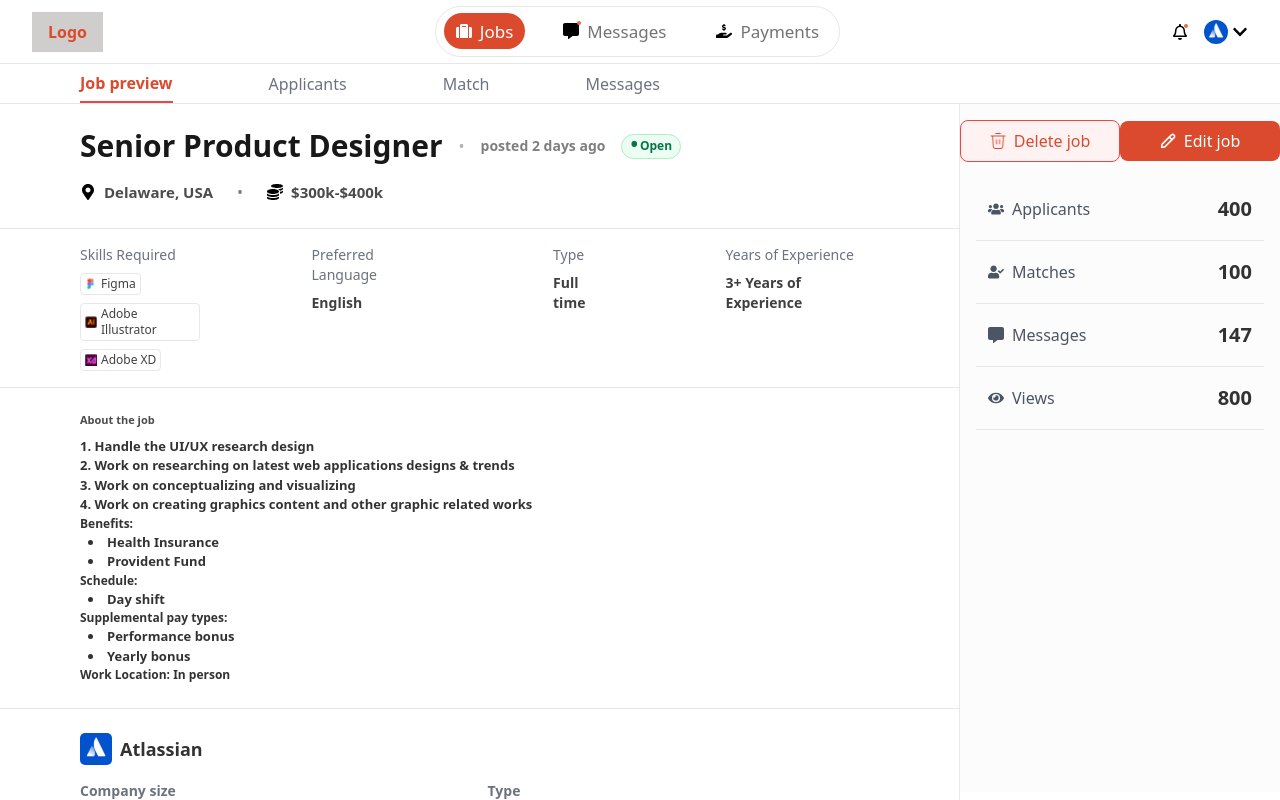
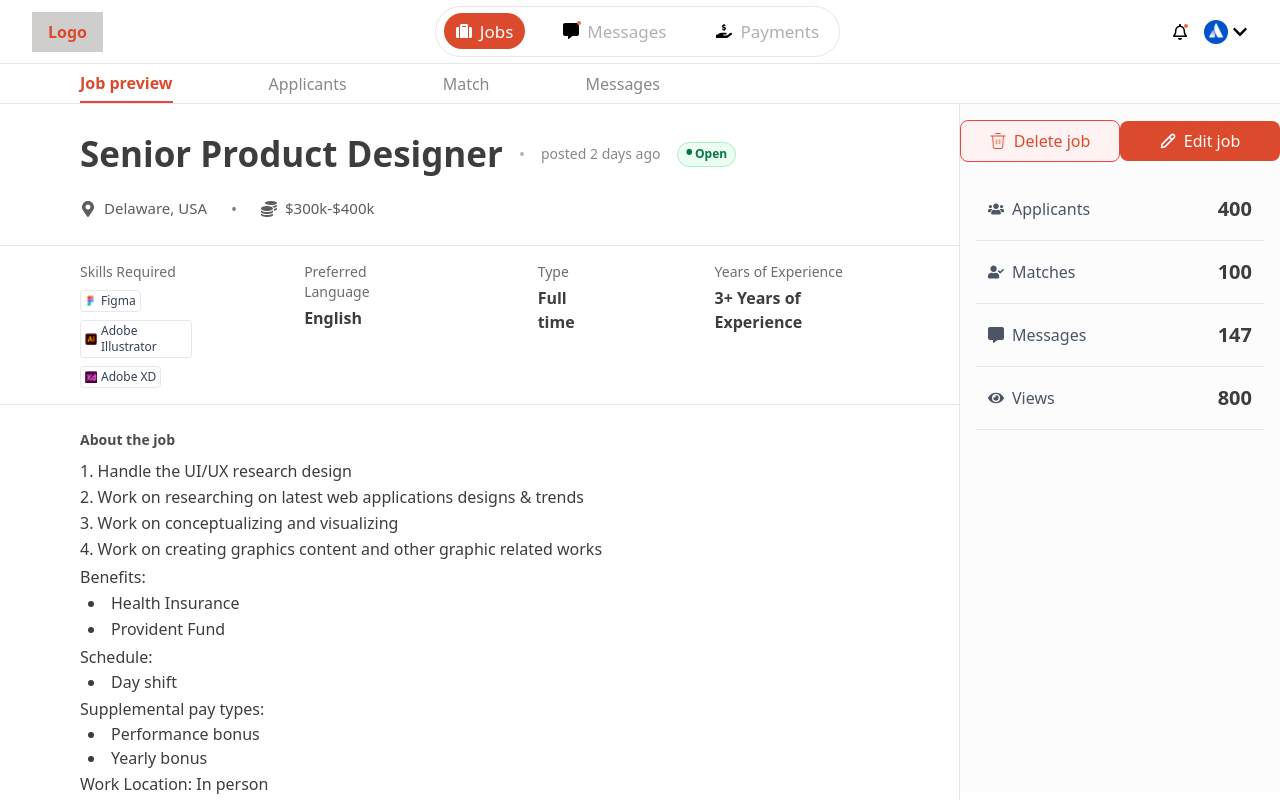
Before and after one commit to PrgrmrHarshShukla/oratory-assignment, a React (Vite) app: page / in a window 1280 px wide. Shown: the top 800 px of the page. Built offline with nearby package versions, Linux system fonts and the light colour scheme.

Commit message:
Text adjustments

```diff
--- a/src/components/BodyLeft1.tsx
+++ b/src/components/BodyLeft1.tsx
@@ -10,11 +10,11 @@ const BodyLeft1 = ({postedDays, salary, location, isOpen, title}: {
     return (
         <div className="w-[100%] border-b px-20 flex flex-col justify-center items-start gap-4 py-6">
             <div className="flex flex-row justify-start items-center gap-4">
-                <h1 className="text-3xl opacity-90 font-bold">{title}</h1>
+                <h1 className="text-[35px] font-bold text-[#3D3D3D]">{title}</h1>
 
                 <span className="opacity-30">•</span>
 
-                <span className="text-sm opacity-50 font-semibold">posted {postedDays} days ago </span>
+                <span className="text-sm text-[#888888] font-medium">posted {postedDays} days ago </span>
                 <div className={`flex flex-row justify-center items-center gap-[2px] border border-[#ABEFC6] rounded-full font-semibold opacity-100 px-2 py-0  ${isOpen ? 'text-[#067647] bg-[#ECFDF3]' : 'text-red-500'} h-[25px]`}>
                     <span className="pb-[4px] text-[20px] ">•</span>
                     <span className="pb-[0px] text-[12px]">{isOpen ? 'Open' : 'Closed'}</span>
@@ -22,14 +22,14 @@ const BodyLeft1 = ({postedDays, salary, location, isOpen, title}: {
             </div>
 
             <div className="flex flex-row justify-start items-center gap-2">
-                <div className="flex flex-row justify-center items-center gap-2">
+                <div className="flex flex-row justify-center items-center gap-2 text-[#5D5D5D]">
                     <FaMapMarkerAlt />
-                    <span className="mr-4 font-semibold opacity-70 text-[15px]">{location}</span>
+                    <span className="mr-4 text-[#5D5D5D] text-[15px] font-medium">{location}</span>
                 </div>
                 <span className="opacity-50 mr-4">•</span>
-                <div className="flex flex-row justify-center items-center gap-2">
+                <div className="flex flex-row justify-center items-center gap-2 text-[#5D5D5D]">
                     <FaCoins />
-                    <span className="mr-4 font-semibold opacity-70 text-[15px]">{salary}</span>
+                    <span className="mr-4 text-[#5D5D5D] text-[15px] font-medium">{salary}</span>
                 </div>
             </div>
 
--- a/src/components/BodyLeft2.tsx
+++ b/src/components/BodyLeft2.tsx
@@ -9,36 +9,36 @@ const BodyLeft2 = () => {
         <div className="w-[100%] border-b px-20 flex flex-row justify-start items-start gap-28 h-auto py-4">
 
              <div className="flex flex-col justify-center items-start">
-                <h3 className="text-sm font-medium text-gray-500 mb-2">Skills Required</h3>
+                <h3 className="text-sm font-medium text-[#6E6D6D] mb-2">Skills Required</h3>
                 <div className="flex flex-col justify-center items-start gap-2">
                     <div className={`inline-flex items-center gap-1 border py-[2px] px-[4px] rounded text-xs font-medium`}>
                         <img src={figma} alt="" className='w-3 h-3' />
-                        <span className='opacity-75'>Figma</span>
+                        <span className='text-[#344054]'>Figma</span>
                     </div>
                     <div className={`inline-flex items-center gap-1 border py-[2px] px-[4px] rounded text-xs font-medium`}>
                         <img src={adobeAI} alt="" className='w-3 h-3' />
-                        <span className='opacity-75'>Adobe Illustrator</span>
+                        <span className='text-[#344054]'>Adobe Illustrator</span>
                     </div>
                     <div className={`inline-flex items-center gap-1 border py-[2px] px-[4px] rounded text-xs font-medium`}>
                         <img src={xd} alt="" className='w-3 h-3' />
-                        <span className='opacity-75'>Adobe XD</span>
+                        <span className='text-[#344054]'>Adobe XD</span>
                     </div>
                 </div>
             </div>
 
              <div className="flex flex-col justify-center items-start">
-                <h3 className="text-sm font-medium text-gray-500 mb-2">Preferred Language</h3>
-                <span className='font-bold text-sm opacity-75'>English</span>
+                <h3 className="text-sm font-medium text-[#6E6D6D] mb-1">Preferred Language</h3>
+                <span className='font-l600 text-[16px] text-[#3D3D3D]'>English</span>
 
             </div>
              <div className="flex flex-col justify-center items-start">
-                <h3 className="text-sm font-medium text-gray-500 mb-2">Type</h3>
-                <span className='font-bold text-sm opacity-75'>Full time</span>
+                <h3 className="text-sm font-medium text-[#6E6D6D] mb-1">Type</h3>
+                <span className='font-l600 text-[16px] text-[#3D3D3D]'>Full time</span>
 
             </div>
              <div className="flex flex-col justify-center items-start">
-                <h3 className="text-sm font-medium text-gray-500 mb-2">Years of Experience</h3>
-                <span className='font-bold text-sm opacity-75'>3+ Years of Experience</span>
+                <h3 className="text-sm font-medium text-[#6E6D6D] mb-1">Years of Experience</h3>
+                <span className='font-l600 text-[16px] text-[#3D3D3D]'>3+ Years of Experience</span>
 
             </div>
 
--- a/src/components/Company.tsx
+++ b/src/components/Company.tsx
@@ -36,13 +36,13 @@ const Company: React.FC<AtlassianDescriptionProps> = ({
     <div className=" border-gray-200 w-full px-20 py-6 mb-20">
       <div className="flex items-center mb-4 gap-2">
           <img src={logo} className='rounded-[5px] w-8 h-8' />
-        <h2 className="text-lg font-semibold opacity-80">Atlassian</h2>
+        <h2 className="text-[20px] font-medium text-[#4F4F4F]">Atlassian</h2>
       </div>
       <div className="grid grid-cols-2 gap-4">
         {details.map((detail, index) => (
           <div key={index} className="flex flex-col ">
-            <span className="text-sm text-gray-500 font-semibold">{detail.label}</span>
-            <span className="font-medium opacity-75">{detail.value}</span>
+            <span className="text-[14px] font-medium text-[#6E6D6D]">{detail.label}</span>
+            <span className="font-medium text-[#3D3D3D]">{detail.value}</span>
           </div>
         ))}
       </div>
--- a/src/components/Head2.tsx
+++ b/src/components/Head2.tsx
@@ -12,8 +12,8 @@ const Head2 = ({ activeTab }: { activeTab: string }) => {
                 <div key={index}
                     className={`h-full flex flex-col justify-center items-center ${
                         activeTab === tab
-                        ? 'text-[#DC4A2D] border-b-2 border-red-500 font-bold'
-                        : 'text-gray-500 hover:text-gray-700'
+                        ? 'text-[#DC4A2D] border-b-2 border-red-500 font-l600'
+                        : 'text-[#888888] hover:text-gray-700 font-medium'
                     }`}
                 >
                     {tab}
--- a/src/components/JobDescription.tsx
+++ b/src/components/JobDescription.tsx
@@ -9,38 +9,44 @@ const JobDescription = ({ description, benefits, schedule, payTypes, workLocatio
     return (
       <div className="flex flex-col justify-center items-start w-full px-20 border-b h-auto py-6">
         <div>
-          <h1  className="text-[11px] font-semibold mb-2 opacity-70">About the job</h1>
+          <h1  className="text-[14px] font-semibold mb-2 opacity-70">About the job</h1>
           {description.map((item, index) => (
-            <p key={index} className="text-black text-[13px] font-semibold opacity-80">{item}</p>
+            <p key={index} className=" text-[16px] text-[#3D3D3D] font-medium leading-relaxed">{item}</p>
           ))}
         </div>
 
+        <div className="w-full my-[1px]"></div>
+
         <Section title="Benefits:">
-          <ul className="list-disc list-inside font-semibold opacity-80 text-black ml-2 text-[13px]">
+          <ul className="list-disc list-inside text-[#3D3D3D] font-medium ml-2 text-[16px]  leading-relaxed">
             {benefits.map((benefit, index) => (
               <li key={index}>{benefit}</li>
             ))}
           </ul>
         </Section>
 
+        <div className="w-full my-[1px]"></div>
+
         <Section title="Schedule:">
-          <ul className="list-disc list-inside font-semibold opacity-80 text-black ml-2 text-[13px]">
+          <ul className="list-disc list-inside text-[#3D3D3D] font-medium ml-2 text-[16px]">
             {schedule.map((item, index) => (
               <li key={index}>{item}</li>
             ))}
           </ul>
         </Section>
+        <div className="w-full my-[1px]"></div>
 
         <Section title="Supplemental pay types:">
-          <ul className="list-disc font-semibold opacity-80 list-inside text-black ml-2 text-[13px]">
+          <ul className="list-disc  list-inside text-[#3D3D3D] font-medium ml-2 text-[16px]">
             {payTypes.map((type, index) => (
               <li key={index}>{type}</li>
             ))}
           </ul>
         </Section>
 
+        <div className="w-full my-[1px]"></div>
 
-        <p className="text-black opacity-80 font-semibold text-[12px]">Work Location: {workLocation}</p>
+        <p className="text-[#3D3D3D] font-medium text-[16px]">Work Location: {workLocation}</p>
 
       </div>
     );
@@ -53,7 +59,7 @@ const JobDescription = ({ description, benefits, schedule, payTypes, workLocatio
   }) => {
     return (
       <div>
-        <h3 className="text-[12px] font-semibold opacity-80">{title}</h3>
+        <h3 className="text-[16px] font-medium text-[#3D3D3D] leading-relaxed">{title}</h3>
         {children}
       </div>
     );
--- a/src/components/head1.tsx
+++ b/src/components/head1.tsx
@@ -10,20 +10,20 @@ const Head1 = () => {
 
             <div className="rounded-[36px] w-1/3 border border-gray-200 flex flex-row justify-between px-2 items-center h-[6.3vh]">
 
-                <div className="flex flex-row justify-center items-center gap-2 hover:border px-3 h-[4.5vh] cursor-pointer rounded-full bg-[#DC4A2D] hover:text-white hover:opacity-100 ">
+                <div className="flex flex-row justify-center items-center text-white gap-2 hover:border px-3 h-[4.5vh] cursor-pointer rounded-full bg-[#DC4A2D] hover:text-white hover:opacity-100 ">
                     <FaSuitcase color="white" />
-                    <span className=" font-medium text-[17px] text-white">Jobs</span>
+                    <span className=" font-medium text-[17px]">Jobs</span>
                 </div>
                 <div className="flex flex-row justify-center items-center gap-2 hover:border px-3 h-[4.5vh] cursor-pointer rounded-full hover:bg-[#DC4A2D] hover:text-white hover:opacity-100">
                     <div className="relative">
                         <FaCommentAlt />
                         <div className="w-[4px] h-[4px] rounded-full bg-[#e76d44] absolute -top-[2px] -right-[2px]"></div>
                     </div>
-                    <span className="opacity-55 font-medium text-[17px] hover:text-white hover:opacity-100">Messages</span>
+                    <span className=" font-medium text-[#B0B0B0] text-[17px] hover:text-white hover:opacity-100">Messages</span>
                 </div>
                 <div className="flex flex-row justify-center items-center gap-2 hover:border px-3 h-[4.5vh] cursor-pointer rounded-full hover:bg-[#DC4A2D] hover:text-white hover:opacity-100">
                     <FaHandHoldingDollar />
-                    <span className="opacity-55 font-medium text-[17px] hover:text-white hover:opacity-100">Payments</span>
+                    <span className=" font-medium text-[#B0B0B0] text-[17px] hover:text-white hover:opacity-100">Payments</span>
                 </div>
             </div>
 
--- a/tailwind.config.js
+++ b/tailwind.config.js
@@ -5,7 +5,19 @@ module.exports = {
     "./src/**/*.{js,ts,jsx,tsx}",
   ],
   theme: {
-    extend: {},
+    extend: {
+      fontWeight: {
+        'l100': 100,
+        'l200': 200,
+        'l300': 300,
+        'l400': 400,
+        'l700': 700,
+        'l500': 600,
+        'l600': 600,
+        'l800': 800,
+        'l900': 900,
+      }
+    }
   },
   plugins: [],
 }
```
Also changed, not shown: src/components/BodyR.tsx (+4 -4 lines).
